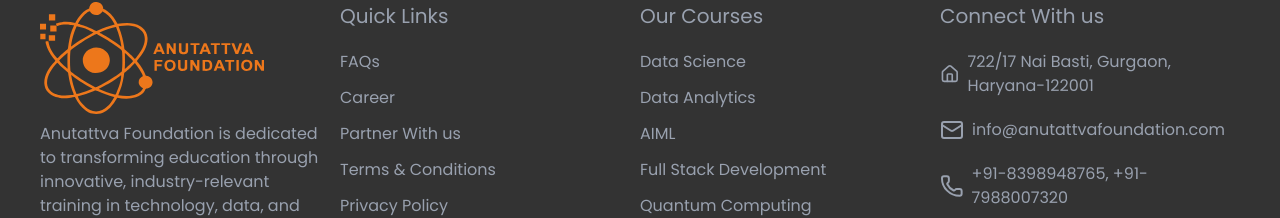
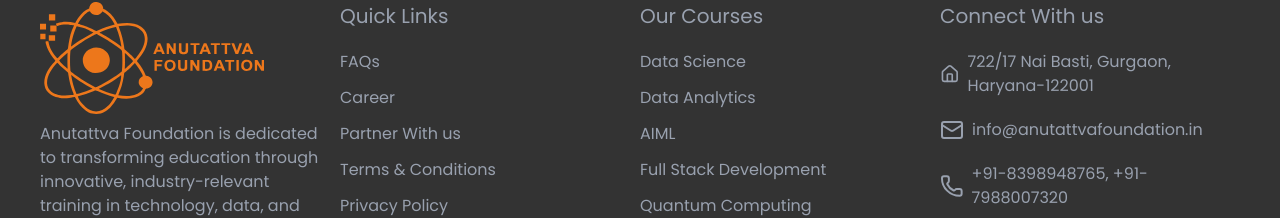
Before and after one commit to BinaryCubit/anutattva, a Next.js app: page / in a window 1280 px wide. Shown: the part 2986-3204 px from the top of the page. Built offline with nearby package versions, Linux system fonts and the light colour scheme.

Commit message:
Update index.tsx

```diff
--- a/components/Layout/Footer/index.tsx
+++ b/components/Layout/Footer/index.tsx
@@ -39,7 +39,7 @@ const Footer = () => {
                     <div className='space-y-5'>
                         <h2 className='text-bold text-xl '>Connect With us</h2>
                         <p className='flex items-center gap-2'><Home /> 722/17 Nai Basti, Gurgaon, Haryana-122001</p>
-                        <p className='flex items-center gap-2'><Mail /> info@anutattvafoundation.com</p>
+                        <p className='flex items-center gap-2'><Mail /> info@anutattvafoundation.in</p>
                         <p className='flex items-center gap-2'><Phone /> +91-8398948765, +91-7988007320</p>
                     </div>
 
```
